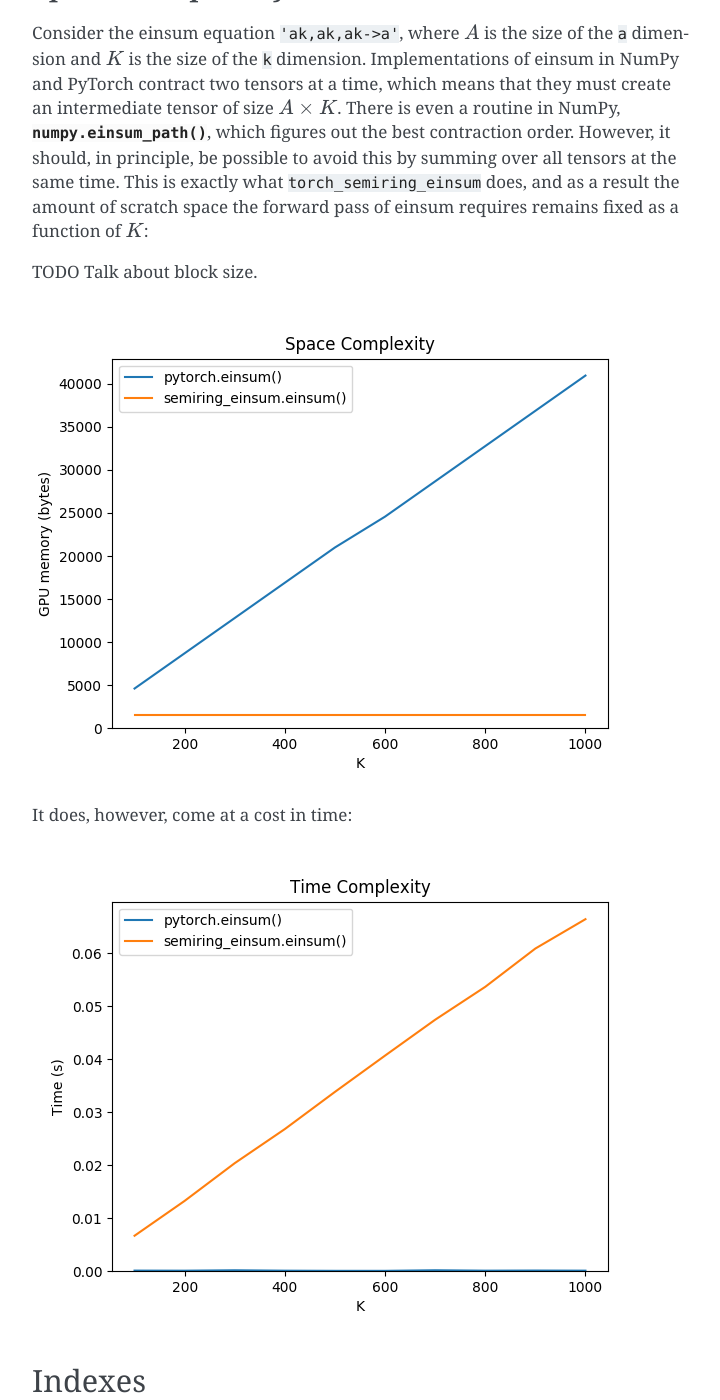
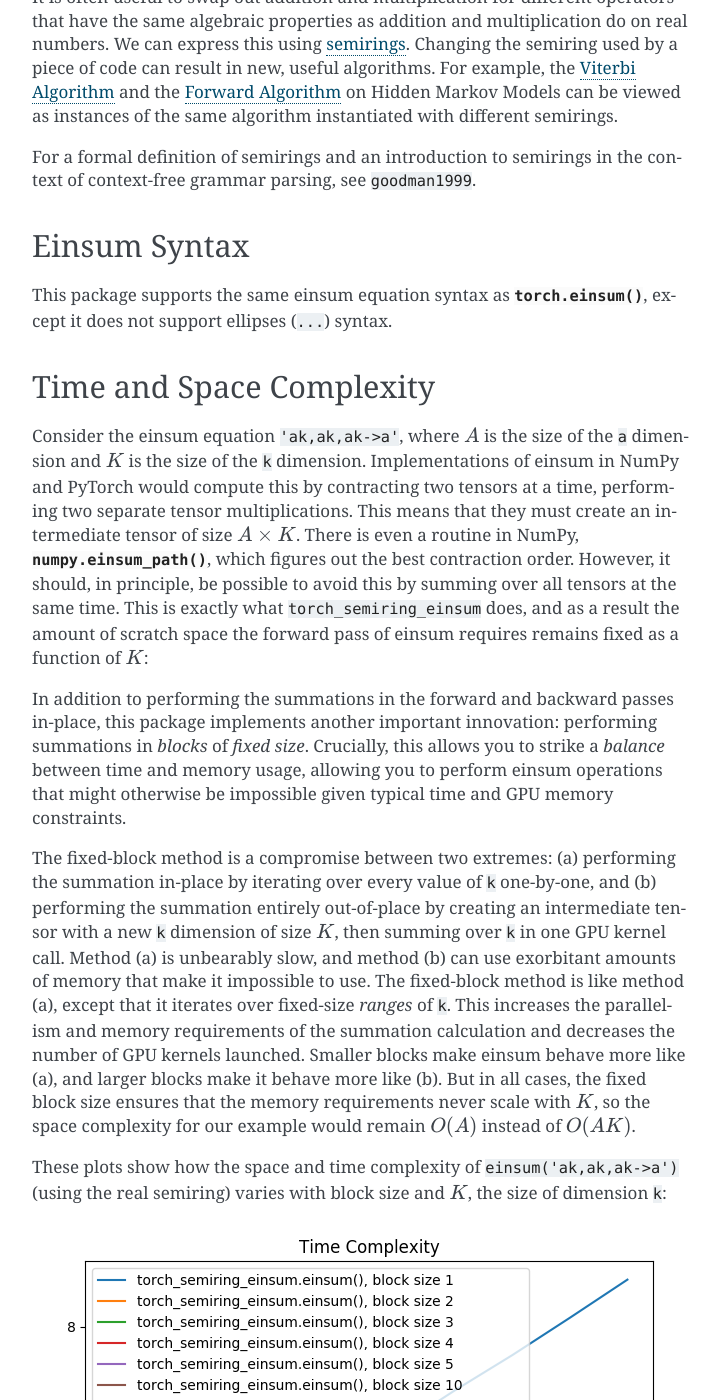
Before and after one commit to bdusell/semiring-einsum, a Sphinx documentation site: the page built from docs/index.rst, in a window 1280 px wide and 1400 px high, scrolled down 2481 px. Shown: the whole window, without its empty margins (388-1108 px from the left). Built offline with Sphinx 7.4.7, drawn with Linux system fonts in a browser that asks for light colours; cross-references to code outside the pages are shown as plain code; some of the changed text lies outside the part shown.

Commit message:
Update documentation with more info about time/space complexity.

```diff
--- a/docs/index.rst
+++ b/docs/index.rst
@@ -8,9 +8,13 @@ This is a
 re-implementation of
 `einsum <https://pytorch.org/docs/master/generated/torch.einsum.html>`_
 that supports multiple
-`semirings <https://en.wikipedia.org/wiki/Semiring>`_
-in addition to the usual real semiring, including the log and Viterbi
-semirings. It can be extended to support additional semirings.
+`semirings <https://en.wikipedia.org/wiki/Semiring>`_.
+It includes implementations for the real, log, and Viterbi semirings out of
+the box and can be extended to support additional semirings. It can also offer
+better performance than the built-in :py:func:`torch.einsum` function and
+makes the memory-execution time tradeoff configurable, allowing you to run
+large einsum operations that might otherwise be impossible given standard
+hardware constraints.
 
 This einsum implementation was specifically designed to be memory-efficient.
 Whereas a naive implementation of einsum could easily consume huge amounts of
@@ -35,28 +39,47 @@ being summed over.
 Installation
 ------------
 
+You can install ``torch_semiring_einsum`` from PyPI using ``pip``:
+
 .. code-block:: sh
 
    pip install torch_semiring_einsum
 
-Or to install directly from GitHub:
+or a package manager like `Poetry <https://python-poetry.org/>`_:
+
+.. code-block:: sh
+
+   poetry add torch_semiring_einsum
+
+You can also install it directly from GitHub:
 
 .. code-block:: sh
 
    pip install git+git://github.com/bdusell/semiring-einsum.git
 
+.. code-block:: sh
+
+   poetry add git+https://github.com/bdusell/semiring-einsum@master
+
 Basic Usage
 -----------
+
+Here is a quick example that implements batched matrix multiplication in log
+space:
 
 .. code-block:: python
 
    import torch_semiring_einsum
 
-   EQUATION = torch_semiring_einsum.compile_equation('ik,kj->ij')
-
-   A = torch.log(torch.rand(3, 5))
-   B = torch.log(torch.rand(5, 7))
-   C = torch_semiring_einsum.logspace_einsum(EQUATION, A, B)
+   # Pre-compile an einsum equation.
+   EQUATION = torch_semiring_einsum.compile_equation('bik,bkj->bij')
+   # Create some parameters to multiply.
+   A = torch.log(torch.rand(10, 3, 5, requires_grad=True))
+   B = torch.log(torch.rand(10, 5, 7, requires_grad=True))
+   # Run einsum.
+   C = torch_semiring_einsum.log_einsum(EQUATION, A, B)
+   # Now C is differentiable.
+   C.sum().backward()
 
 Note that unlike in NumPy or PyTorch, equations are pre-compiled using
 :py:func:`~torch_semiring_einsum.compile_equation` rather than re-parsed from
@@ -122,27 +145,64 @@ Einsum Syntax
 This package supports the same einsum equation syntax as
 :py:func:`torch.einsum`, except it does not support ellipses (``...``) syntax.
 
-Space Complexity
-----------------
+Time and Space Complexity
+-------------------------
 
 Consider the einsum equation ``'ak,ak,ak->a'``, where :math:`A` is the size of
 the ``a`` dimension and :math:`K` is the size of the ``k`` dimension.
-Implementations of einsum in NumPy and PyTorch contract two tensors at a time,
-which means that they must create an intermediate tensor of size
-:math:`A \times K`. There is even a routine in NumPy,
+Implementations of einsum in NumPy and PyTorch would compute this by
+contracting two tensors at a time, performing two separate tensor
+multiplications. This means that they must create an intermediate tensor of
+size :math:`A \times K`. There is even a routine in NumPy,
 :py:func:`numpy.einsum_path`, which figures out the best contraction order.
 However, it should, in principle, be possible to avoid this by summing over
 all tensors at the same time. This is exactly what ``torch_semiring_einsum`` does,
 and as a result the amount of scratch space the forward pass of einsum requires
 remains fixed as a function of :math:`K`:
 
-TODO Talk about block size.
+In addition to performing the summations in the forward and backward passes
+in-place, this package implements another important innovation: performing
+summations in *blocks* of *fixed size*. Crucially, this allows you to strike a
+*balance* between time and memory usage, allowing you to perform einsum
+operations that might otherwise be impossible given typical time and GPU memory
+constraints.
+
+The fixed-block method is a compromise between two extremes: (a) performing the
+summation in-place by iterating over every value of ``k`` one-by-one, and (b)
+performing the summation entirely out-of-place by creating an intermediate
+tensor with a new ``k`` dimension of size :math:`K`, then summing over ``k`` in
+one GPU kernel call. Method (a) is unbearably slow, and method (b) can use
+exorbitant amounts of memory that make it impossible to use. The fixed-block
+method is like method (a), except that it iterates over fixed-size *ranges* of
+``k``. This increases the parallelism and memory requirements of the summation
+calculation and decreases the number of GPU kernels launched. Smaller blocks
+make einsum behave more like (a), and larger blocks make it behave more like
+(b). But in all cases, the fixed block size ensures that the memory
+requirements never scale with :math:`K`, so the space complexity for our
+example would remain :math:`O(A)` instead of :math:`O(AK)`.
+
+These plots show how the space and time complexity of ``einsum('ak,ak,ak->a')``
+(using the real semiring) varies with block size and :math:`K`, the size of
+dimension ``k``:
+
+.. image:: time-complexity.png
+
+.. image:: time-complexity-2.png
+
+As we can see, execution time gets dramatically better even with small
+increases in block size. The built-in :py:func:`torch.einsum` function is still
+much faster than the blocked versions, but when the block size is unbounded
+and the summation is fully parallel, it is even faster.
 
 .. image:: space-complexity.png
 
-It does, however, come at a cost in time:
+.. image:: space-complexity-2.png
 
-.. image:: time-complexity.png
+For our example, the built-in einsum implementation uses the same amount of
+memory as the fully out-of-place einsum (this is true for this specific
+equation, but it does not generally hold true for all equations). Crucially,
+the blocked einsum implementation has constant, rather than linear, space
+complexity, opening up a new world of possible einsum operations.
 
 Indexes
 -------
```
Also changed, not shown: docs/space-complexity-2.png (added), docs/space-complexity.png, docs/time-complexity-2.png (added), docs/time-complexity.png, 3 other files.
